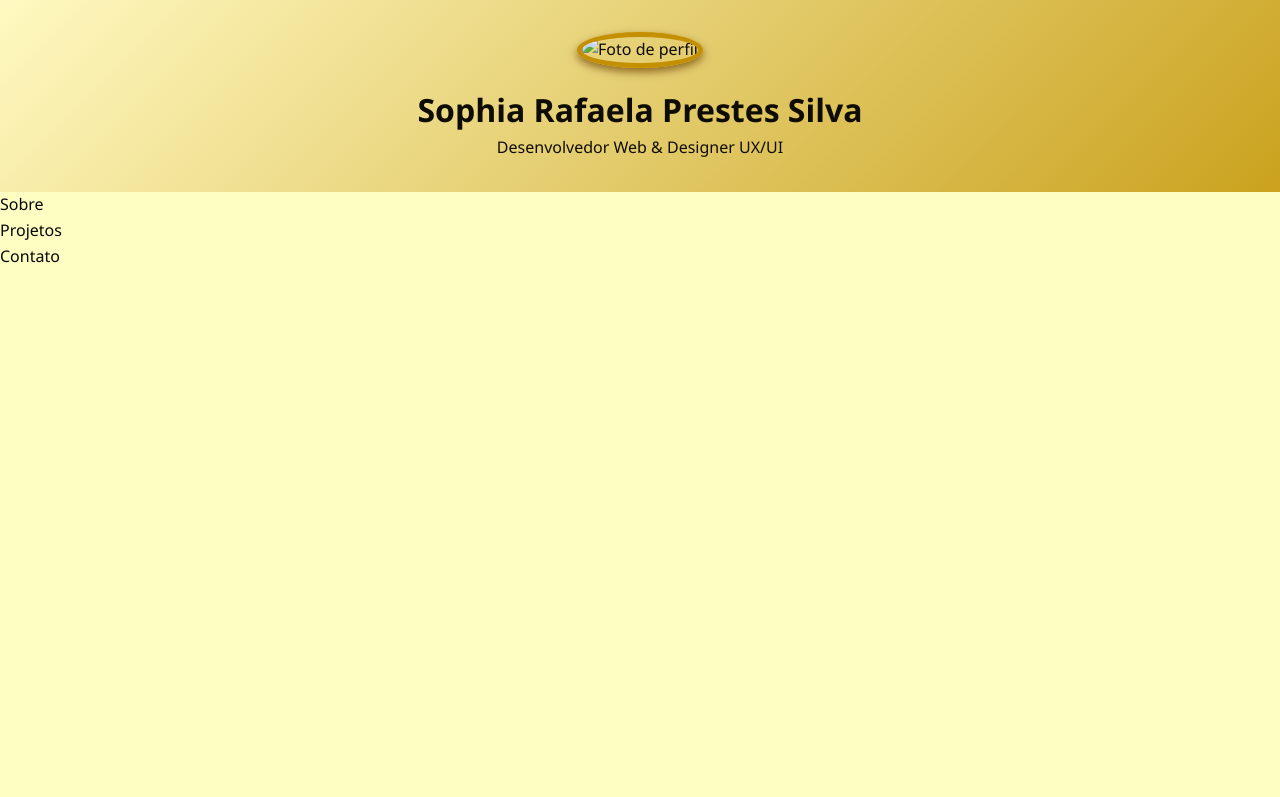
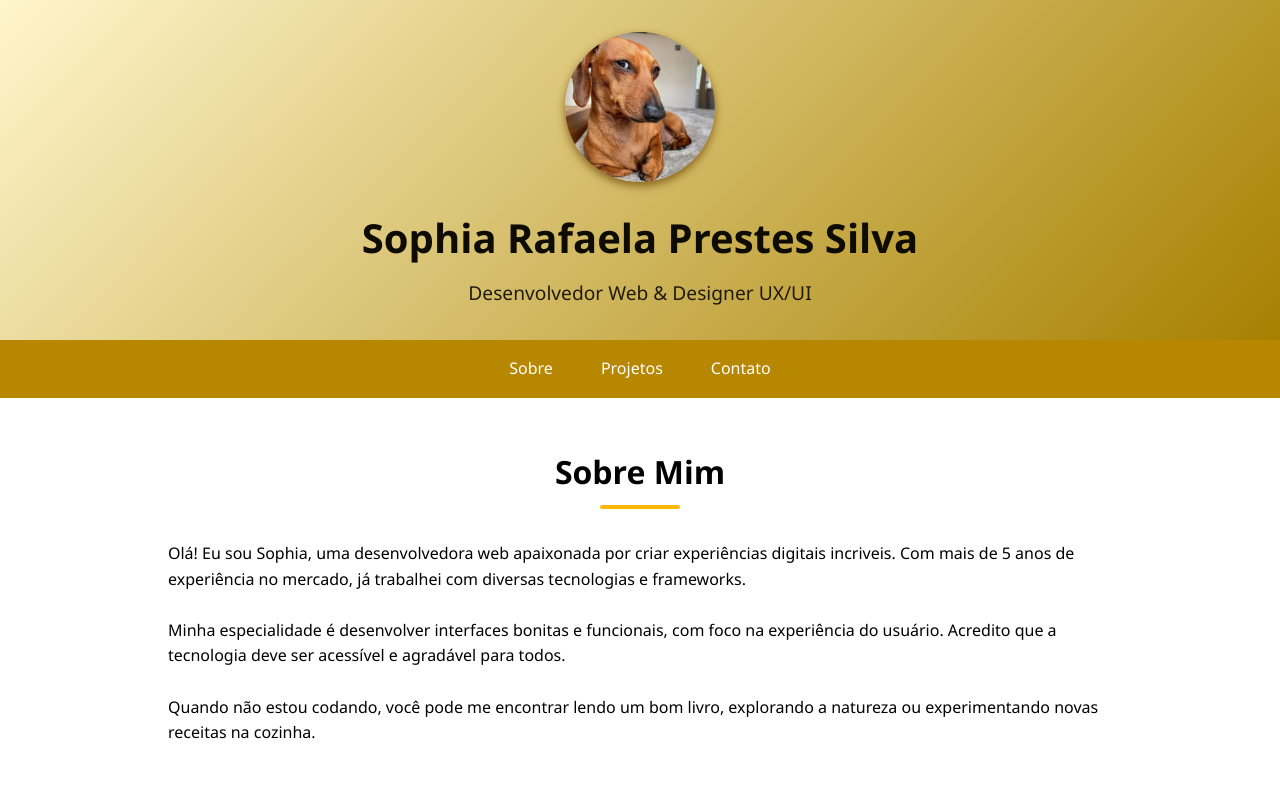
Before and after one commit to Sophia934/Portifolio, a plain HTML site: page INDEX.html in a window 1280 px wide. Drawn offline with Linux system fonts and the light colour scheme.

Commit message:
Add files via upload

```diff
--- a/INDEX.html
+++ b/INDEX.html
@@ -11,7 +11,7 @@
 <body>
     <header>
         <div class="header-content">
-            <img src="img/fotodeperfil.jpg" alt="Foto de perfil" class="profile-img">
+            <img src="_.jpeg" alt="Foto de perfil" class="profile-img">
             <h1>Sophia Rafaela Prestes Silva</h1>
             <p>Desenvolvedor Web & Designer UX/UI</p>
         </div>
@@ -25,5 +25,21 @@
         </ul>
     </nav>
 
+    <section id="sobre">
+        <h2>Sobre Mim</h2>
+        <div class="about-content">
+             <div class="about-text">
+                <p>Olá! Eu sou Sophia, uma desenvolvedora web apaixonada por criar experiências digitais incriveis. Com mais de 5
+                anos de experiência no mercado, já trabalhei com diversas tecnologias e frameworks.</p>
+                <br>
+                <p>Minha especialidade é desenvolver interfaces bonitas e funcionais, com foco na experiência do usuário. Acredito que
+                a tecnologia deve ser acessível e agradável para todos.</p>
+                <br>
+                <p>Quando não estou codando, você pode me encontrar lendo um bom livro, explorando a natureza ou experimentando novas
+                receitas na cozinha.</p>
+            </div>
+         </div>
+    </section>
+
 </body>
 </html>
--- a/style.css
+++ b/style.css
@@ -7,7 +7,7 @@
 }
 
 body {
-    background-color: rgb(255, 254, 194);
+    background-color: rgb(255, 255, 255);
     color:rgb(248, 248, 248);
     line-height: 1.6;
 }
@@ -19,7 +19,7 @@ a {
 
 /*Cabeçalho */
 header {
-    background: linear-gradient(135deg, #fff9c1, #caa21e );
+    background: linear-gradient(135deg, hsl(49, 100%, 90%), #a78000 );
     color:#0e0c00;
     text-align: center;
     padding: 2rem 0;
@@ -31,7 +31,80 @@ header {
     height: 150px;
     border-radius: 50%;
     object-fit: cover;
-    border: 5px solid rgb(196, 143, 0);
+    border: 5px solid #203e5c(196, 143, 0);
     margin-bottom: 1rem;
     box-shadow: 0 4px 8px rgba(105, 63, 0, 0.705)
 }
+
+.header-content h1 {
+    font-size: 2.5rem;
+    margin-bottom: 0.5rem;
+    }
+
+    .header-content p {
+
+    font-size: 1.2rem;
+    opacity: 0.9;
+    }
+
+    nav {
+    background-color: #b88700;
+    padding: 1rem 0;
+    position: sticky;
+    top: 0;
+    z-index: 100;
+    }
+
+    nav ul {
+    display: flex;
+    justify-content: center;
+    list-style: none;
+    }
+    nav ul li{
+    margin: 0 1.5rem
+    }
+
+    nav ul li a {
+        color: white;
+        font-weight: 500;
+        transition: color 0.3s;
+        }
+        nav ul li a:hover {
+        color: #db8d34;
+        }
+
+        section {
+        padding: 3rem 10%;
+        max-width: 1200px;
+        margin: 0 auto;
+        }
+
+        section h2 {
+        text-align: center;
+        margin-bottom: 2rem;
+        font-size: 2rem;
+        color: #000000;
+        position: relative;
+        }
+
+        section h2::after {
+            content: '';
+            display: block;
+            width: 80px;
+            height: 4px;
+            background: #fcb901;
+            margin: 0.5rem auto;
+            border-radius: 2px;
+            }
+
+            .about-content {
+            display: flex;
+            align-items: center;
+            gap: 2rem;
+            flex-wrap: wrap;
+            }
+            .about-text {
+            flex: 1;
+            min-width: 300px;
+            color:#000000;
+            }
```
Also changed, not shown: _.jpeg (added).
